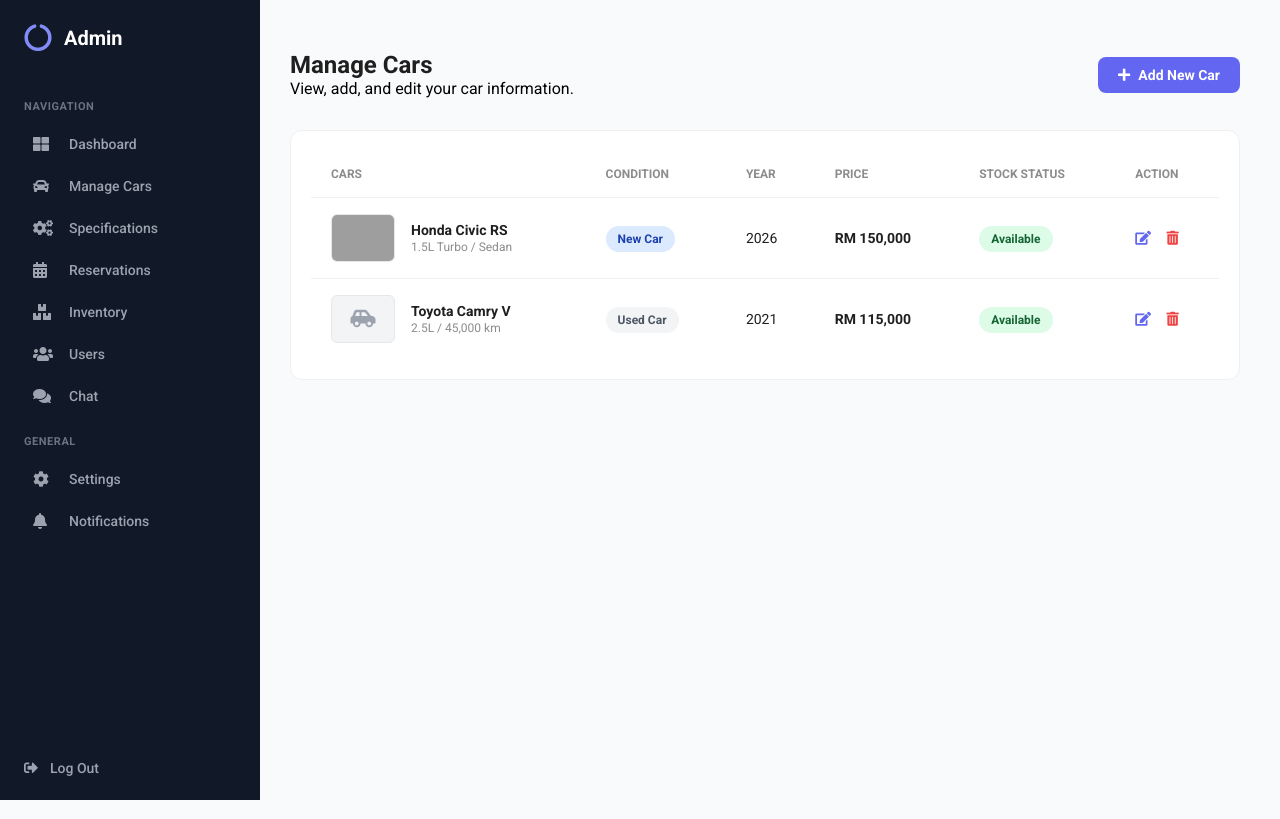
After one commit to LawJiePoMMU/Online-Car-Dealer-and-Inventory-System, a PHP site: the page made by PHP and HTML/Admin/manage cars.html in a window 1280 px wide. The commit adds this page. Run offline with PHP 8.4, Linux system fonts and the light colour scheme; grey boxes are pictures that could not be loaded.

Commit message:
Modified: CSS/admin.css Modified: PHP and HTML/Admin/dashboard.html New file: PHP and HTML/Admin/manage cars.html Modified: PHP and HTML/Admin/sidebar.php

```diff
--- a/CSS/admin.css
+++ b/CSS/admin.css
@@ -18,7 +18,7 @@
 }
 
 body {
-    background-color: var(--bg-clor);
+    background-color: var(--bg-color);
 }
 
 /*---sidebar css---*/
@@ -99,11 +99,22 @@ body {
     color: #ffffff;
 }
 
+.sidebar-menu a.active i {
+    color: #111827;
+}
+
+.sidebar-menu a:hover:not(.active) {
+    background-color: #1f2937;
+    color: #ffffff;
+}
+
 .sidebar-menu a.active {
-    color: #818cf8;
-    border: 1px solid rgba(99, 102, 241, 0.2);
-    background-color: rgba(99, 102, 241, 0.1);
-  }
+    color: #111827;
+    border: none;
+    background-color: #ffffff;
+    font-weight: 600;
+    box-shadow: 0 4px 6px rgba(0, 0, 0, 0.1);
+}
 
 .sidebar-footer {
     margin-top: auto;
@@ -187,7 +198,7 @@ body {
 
 .stat-card:hover {
     transform: translateY(-2px);
-    box-shadow: 0 10px 15px -3px rgba(0,0,0,0.05);
+    box-shadow: 0 10px 15px -3px rgba(0, 0, 0, 0.05);
 }
 
 .stat-icon {
@@ -284,3 +295,61 @@ body {
     background-color: #fef9c3;
     color: #854d0e;
 }
+
+.badge-new {
+    background-color: #dbeafe;
+    color: #1e40af;
+}
+
+.badge-used {
+    background-color: #f3f4f6;
+    color: #4b5563;
+}
+
+.btn-add {
+    background-color: var(--primary-color);
+    color: #ffffff;
+    padding: 10px 20px;
+    border-radius: 8px;
+    text-decoration: none;
+    font-size: 14px;
+    font-weight: 600;
+    display: inline-flex;
+    align-items: center;
+    gap: 8px;
+    transition: background-color 0.2s;
+}
+
+.btn-add:hover {
+    background-color: #4f46e5;
+}
+
+/*---manage cars css---*/
+.car-cell {
+    display: flex;
+    align-items: center;
+    gap: 16px;
+}
+
+.car-thumb {
+    width: 64px;
+    height: 48px;
+    border-radius: 6px;
+    background-color: #f3f4f6;
+    overflow: hidden;
+    border: 1px solid #e5e7eb;
+    display: flex;
+    align-items: center;
+    justify-content: center;
+}
+
+.car-thumb img {
+    width: 100%;
+    height: 100%;
+    object-fit: cover;
+}
+
+.car-thumb i {
+    font-size: 20px;
+    color: #9ca3af;
+}
--- /dev/null
+++ b/PHP and HTML/Admin/manage cars.html
@@ -0,0 +1,156 @@
+<!DOCTYPE html>
+<html lang="en">
+
+<head>
+    <meta charset="UTF-8">
+    <meta name="viewport" content="width=device-width, initial-scale=1.0">
+    <title>Admin Manage Cars</title>
+    <link rel="stylesheet" href="../../CSS/admin.css">
+    <link rel="stylesheet" href="https://cdnjs.cloudflare.com/ajax/libs/font-awesome/5.15.3/css/all.min.css">
+</head>
+
+<body>
+    /*sidebar*/
+    <aside class="sidebar">
+        <div class="sidebar-brand">
+            <i class="fas fa-circle-notch logo-icon"></i>
+            <h2>Admin</h2>
+        </div>
+
+        <div class="sidebar-section">NAVIGATION</div>
+
+        <ul class="sidebar-menu">
+            <li>
+                <a href="dashboard.html">
+                    <i class="fas fa-th-large"></i> <span>Dashboard</span>
+                </a>
+            </li>
+            <li>
+                <a href="manage-cars.html">
+                    <i class="fas fa-car"></i> <span>Manage Cars</span>
+                </a>
+            </li>
+            <li>
+                <a href="specifications.html">
+                    <i class="fas fa-cogs"></i> <span>Specifications</span>
+                </a>
+            </li>
+            <li>
+                <a href="reservations.html">
+                    <i class="fas fa-calendar-alt"></i> <span>Reservations</span>
+                </a>
+            </li>
+            <li>
+                <a href="inventory.html">
+                    <i class="fas fa-boxes"></i> <span>Inventory</span>
+                </a>
+            </li>
+            <li>
+                <a href="users.html">
+                    <i class="fas fa-users"></i> <span>Users</span>
+                </a>
+            </li>
+            <li>
+                <a href="chat.html">
+                    <i class="fas fa-comments"></i> <span>Chat</span>
+                </a>
+            </li>
+        </ul>
+        <div class="sidebar-section">GENERAL</div>
+        <ul class="sidebar-menu">
+            <li>
+                <a href="settings.html">
+                    <i class="fas fa-cog"></i> <span>Settings</span>
+                </a>
+            </li>
+            <li>
+            <a href="notifications.html">
+                <i class="fas fa-bell"></i> <span>Notifications</span>
+            </a>
+        </li>
+        </ul>
+        <div class="sidebar-footer">
+            <a href="logout.php" class="logout-btn">
+                <i class="fas fa-sign-out-alt"></i> <span>Log Out</span>
+            </a>
+        </div>
+    </aside>
+    /*sidebar*/
+
+    <main class="main-content">
+
+        <header class="topbar">
+            <div class="page-title">
+                <h1>Manage Cars</h1>
+                <p>View, add, and edit your car information.</p>
+            </div>
+            <a href="add-car.html" class="btn-add">
+                <i class="fas fa-plus"></i> Add New Car
+            </a>
+        </header>
+
+        <div class="table-card">
+            <table class="admin-table">
+                <thead>
+                    <tr>
+                        <th>Cars</th>
+                        <th>Condition</th>
+                        <th>Year</th>
+                        <th>Price</th>
+                        <th>Stock Status</th>
+                        <th>Action</th>
+                    </tr>
+                </thead>
+
+                <tbody>
+                    <tr>
+                        <td>
+                            <div class="car-cell">
+                                <div class="car-thumb">
+                                    <img src="https://images.unsplash.com/photo-1590362891991-f776e747a588?auto=format&fit=crop&w=150&q=80" alt="Honda Civic">
+                                </div>
+                                <div class="car-info-text">
+                                    <strong>Honda Civic RS</strong><br>
+                                    <span style="font-size: 12px; color: var(--text-muted);">1.5L Turbo / Sedan</span>
+                                </div>
+                            </div>
+                        </td>
+                        <td><span class="badge badge-new">New Car</span></td>
+                        <td>2026</td>
+                        <td><strong>RM 150,000</strong></td>
+                        <td><span class="badge badge-success">Available</span></td>
+                        <td>
+                            <a href="#" style="color: var(--primary-color); margin-right: 12px;" title="Edit"><i class="fas fa-edit"></i></a>
+                            <a href="#" style="color: #ef4444;" title="Delete"><i class="fas fa-trash-alt"></i></a>
+                        </td>
+                    </tr>
+
+                    <tr>
+                        <td>
+                            <div class="car-cell">
+                                <div class="car-thumb">
+                                    <i class="fas fa-car-side"></i>
+                                </div>
+                                <div class="car-info-text">
+                                    <strong>Toyota Camry V</strong><br>
+                                    <span style="font-size: 12px; color: var(--text-muted);">2.5L / 45,000 km</span>
+                                </div>
+                            </div>
+                        </td>
+                        <td><span class="badge badge-used">Used Car</span></td>
+                        <td>2021</td>
+                        <td><strong>RM 115,000</strong></td>
+                        <td><span class="badge badge-success">Available</span></td>
+                        <td>
+                            <a href="#" style="color: var(--primary-color); margin-right: 12px;" title="Edit"><i class="fas fa-edit"></i></a>
+                            <a href="#" style="color: #ef4444;" title="Delete"><i class="fas fa-trash-alt"></i></a>
+                        </td>
+                    </tr>
+                </tbody>
+            </table>
+        </div>
+
+    </main>
+
+</body>
+</html>
```
Also changed, not shown: PHP and HTML/Admin/dashboard.html (+26 -14 lines), PHP and HTML/Admin/sidebar.php (+6 -1 lines).
